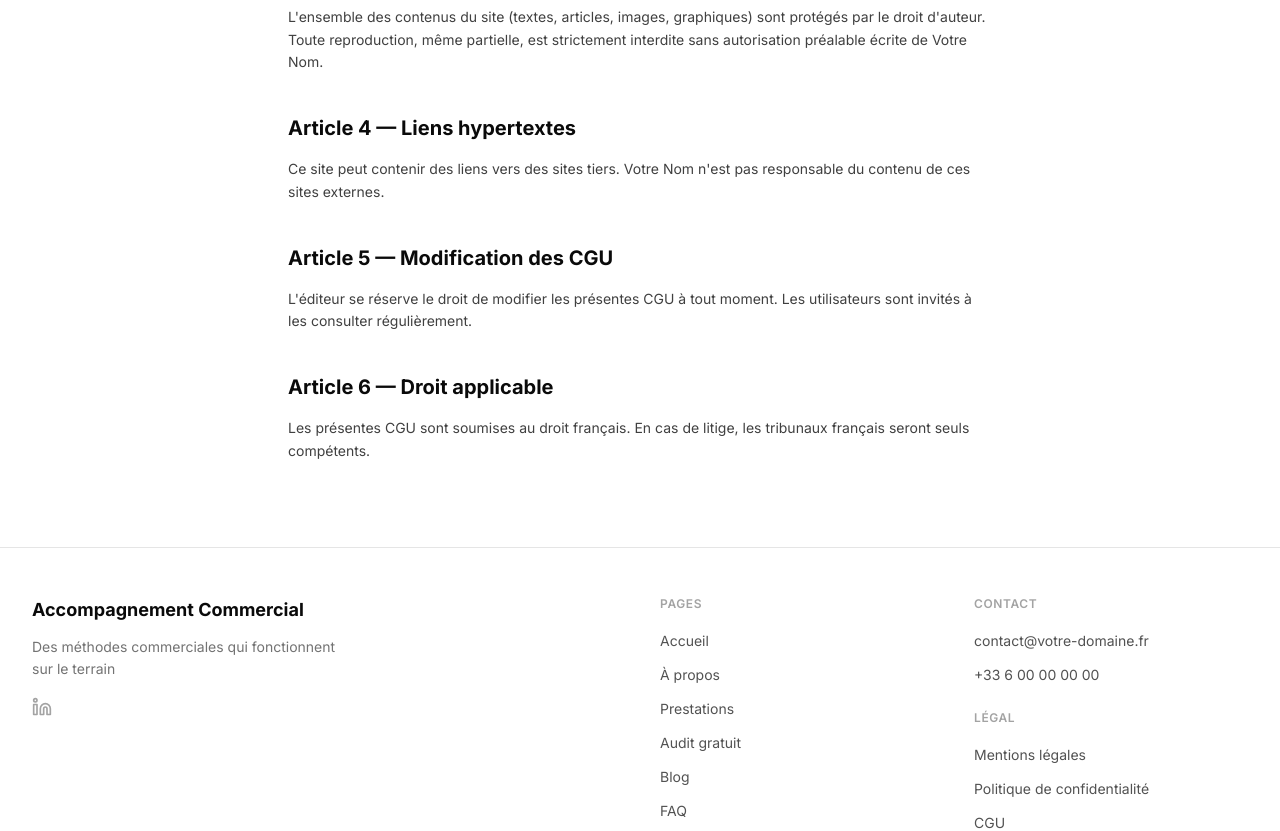
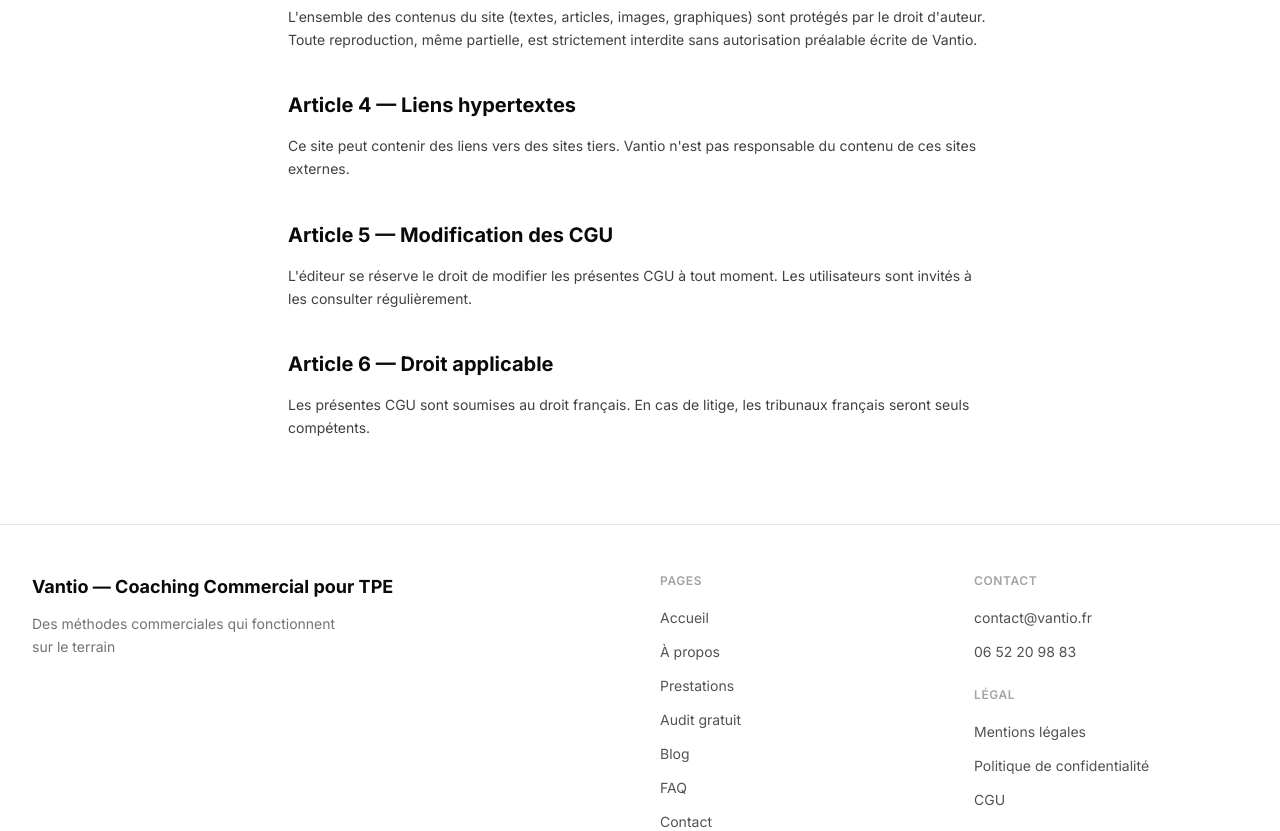
Before and after one commit to amelinethierry-maker/vantio, a Next.js app: page /cgu in a window 1280 px wide. Shown: the part 540-1371 px from the top of the page. Built offline with nearby package versions, Linux system fonts and the light colour scheme; no server answers.

Commit message:
update: nom du site Vantio, coordonnées réelles, retrait LinkedIn/Calendly

```diff
--- a/components/layout/Footer.tsx
+++ b/components/layout/Footer.tsx
@@ -1,6 +1,5 @@
 import { navigation } from "@/config/navigation";
 import { siteConfig } from "@/config/site";
-import { Linkedin } from "lucide-react";
 import Link from "next/link";
 
 export function Footer() {
@@ -18,17 +17,6 @@
             <p className="mt-3 text-sm leading-relaxed text-neutral-500 max-w-xs">
               {siteConfig.tagline}
             </p>
-            <div className="mt-4 flex items-center gap-3">
-              <a
-                href={siteConfig.social.linkedin}
-                target="_blank"
-                rel="noopener noreferrer"
-                className="text-neutral-400 hover:text-brand-600 transition-colors"
-                aria-label="LinkedIn"
-              >
-                <Linkedin className="h-5 w-5" aria-hidden="true" />
-              </a>
-            </div>
           </div>
 
           {/* Pages */}
--- a/config/site.ts
+++ b/config/site.ts
@@ -1,25 +1,25 @@
 export const siteConfig = {
-  name: "Accompagnement Commercial",
+  name: "Vantio — Coaching Commercial pour TPE",
   tagline: "Des méthodes commerciales qui fonctionnent sur le terrain",
   description:
-    "Accompagnement commercial sur mesure pour TPE et auto-entrepreneurs. Prospection, organisation, scripts, CRM. Pas de théorie — des méthodes testées en conditions réelles.",
+    "Vantio accompagne les TPE et auto-entrepreneurs pour développer leurs ventes. Prospection, organisation commerciale, scripts, CRM. Pas de théorie — des méthodes testées en conditions réelles.",
   url: process.env.NEXT_PUBLIC_SITE_URL ?? "https://vantio.fr",
   author: {
-    name: "Votre Nom",
+    name: "Vantio",
     title: "Expert en développement commercial",
-    email: "contact@votre-domaine.fr",
-    phone: "+33 6 00 00 00 00",
-    linkedin: "https://linkedin.com/in/votre-profil",
+    email: "contact@vantio.fr",
+    phone: "06 52 20 98 83",
+    linkedin: "",
     location: "France (visioconférence)",
   },
-  calendly: process.env.NEXT_PUBLIC_CALENDLY_URL ?? "https://calendly.com",
+  calendly: process.env.NEXT_PUBLIC_CALENDLY_URL ?? "",
   social: {
-    linkedin: "https://linkedin.com/in/votre-profil",
+    linkedin: "",
   },
   openGraph: {
     type: "website",
     locale: "fr_FR",
-    siteName: "Accompagnement Commercial",
+    siteName: "Vantio — Coaching Commercial pour TPE",
   },
   keywords: [
     "accompagnement commercial",
```
